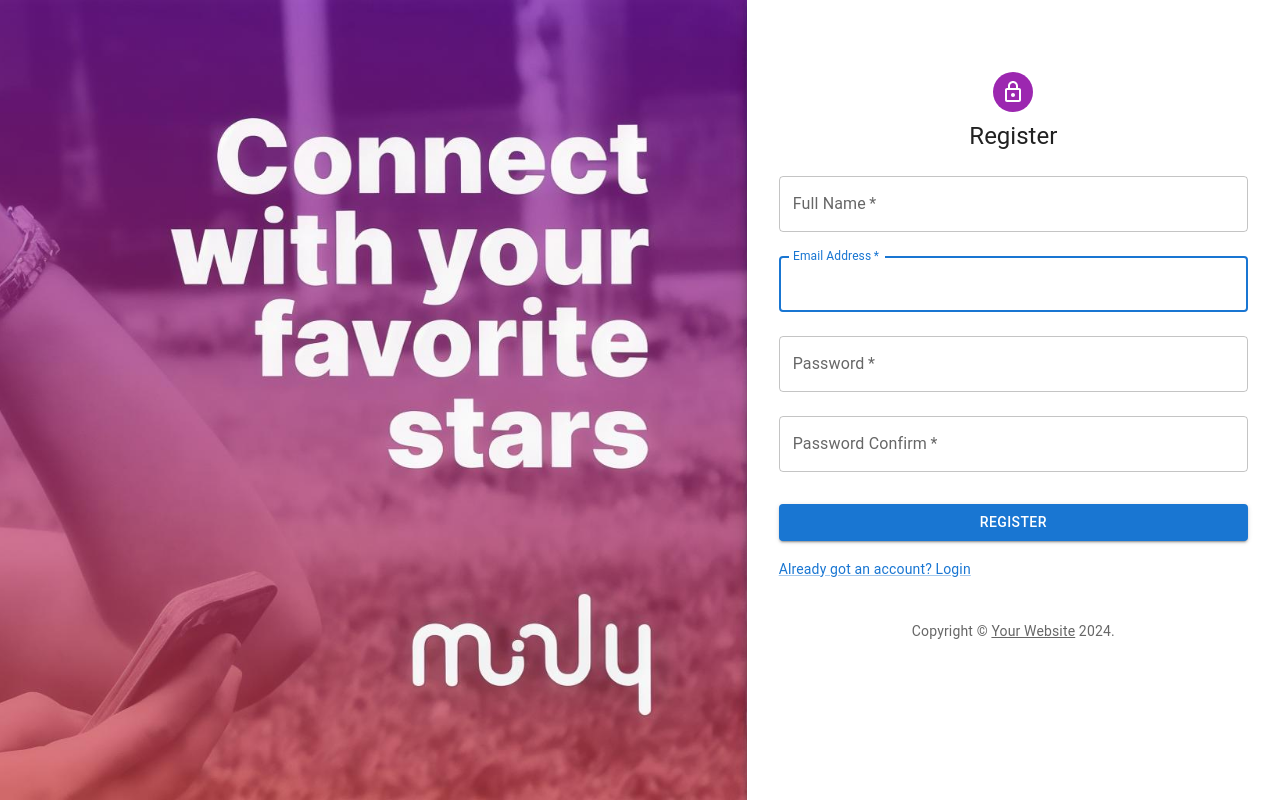
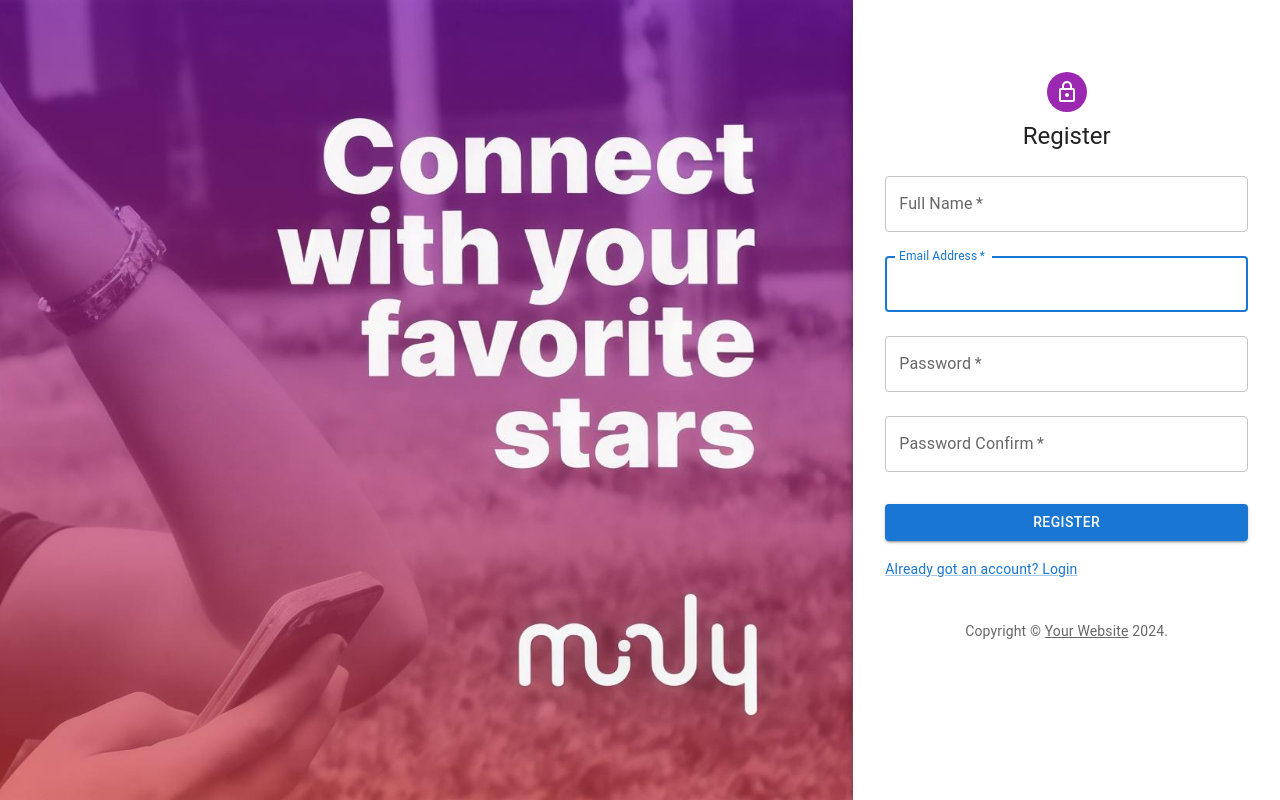
Before and after one commit to Redfield-13/media_sharing, a React (Create React App) app: page /#/register in a window 1280 px wide. Built offline with nearby package versions, Linux system fonts and the light colour scheme.

Commit message:
redirects added

```diff
--- a/src/pages/register.jsx
+++ b/src/pages/register.jsx
@@ -87,7 +87,7 @@ export default function SignInSide() {
           item
           xs={false}
           sm={4}
-          md={7}
+          md={8}
           sx={{
             backgroundImage: `url(${BackgroundImage})`,
             backgroundRepeat: 'no-repeat',
@@ -97,7 +97,7 @@ export default function SignInSide() {
             backgroundPosition: 'right',
           }}
         />
-        <Grid item xs={12} sm={8} md={5} component={Paper} elevation={6} square>
+        <Grid item xs={12} sm={8} md={4} component={Paper} elevation={6} square>
           <Box
             sx={{
               my: 8,
```
Also changed, not shown: 1 other file (tests, documents, lock files or other folders).
